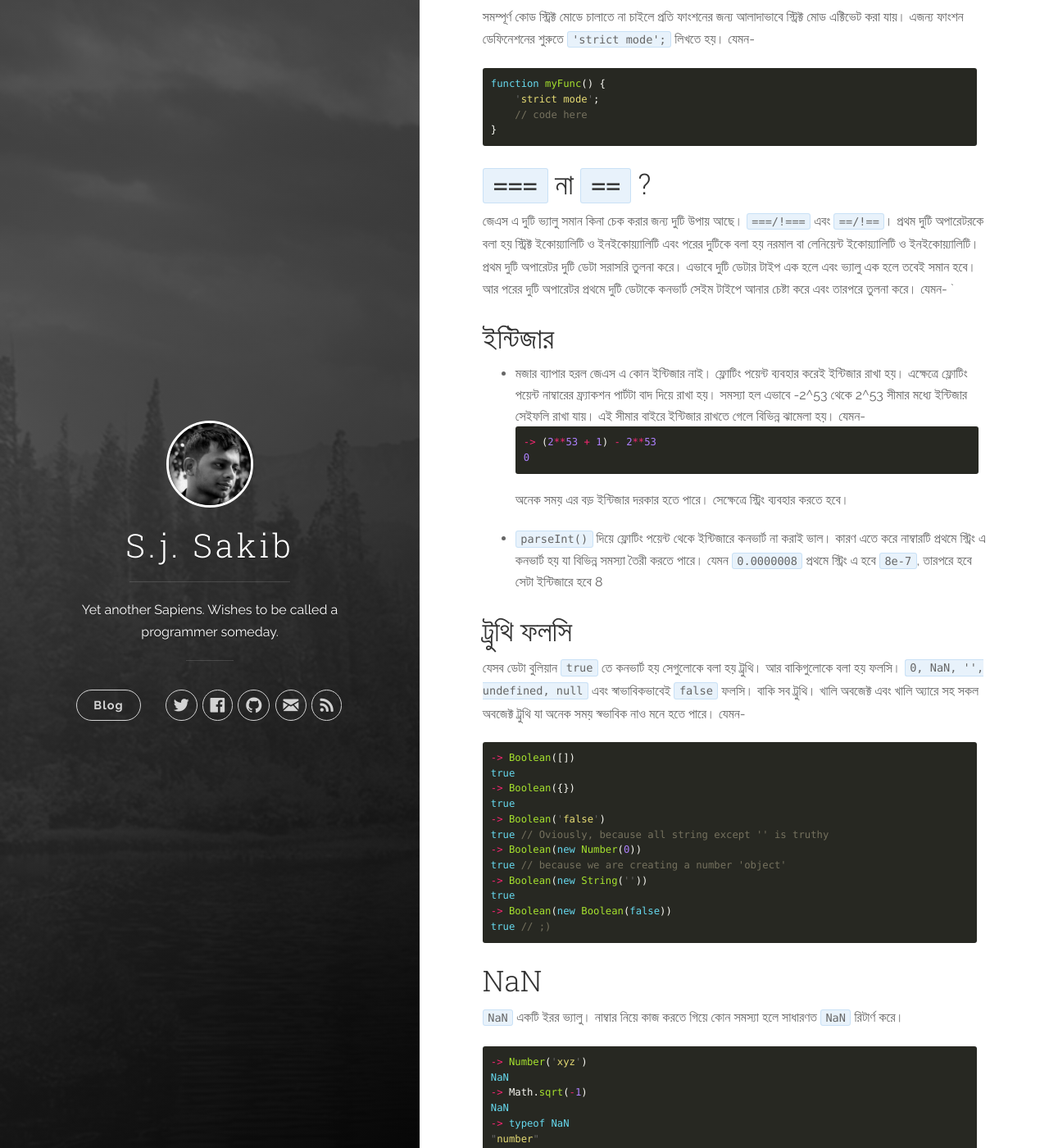
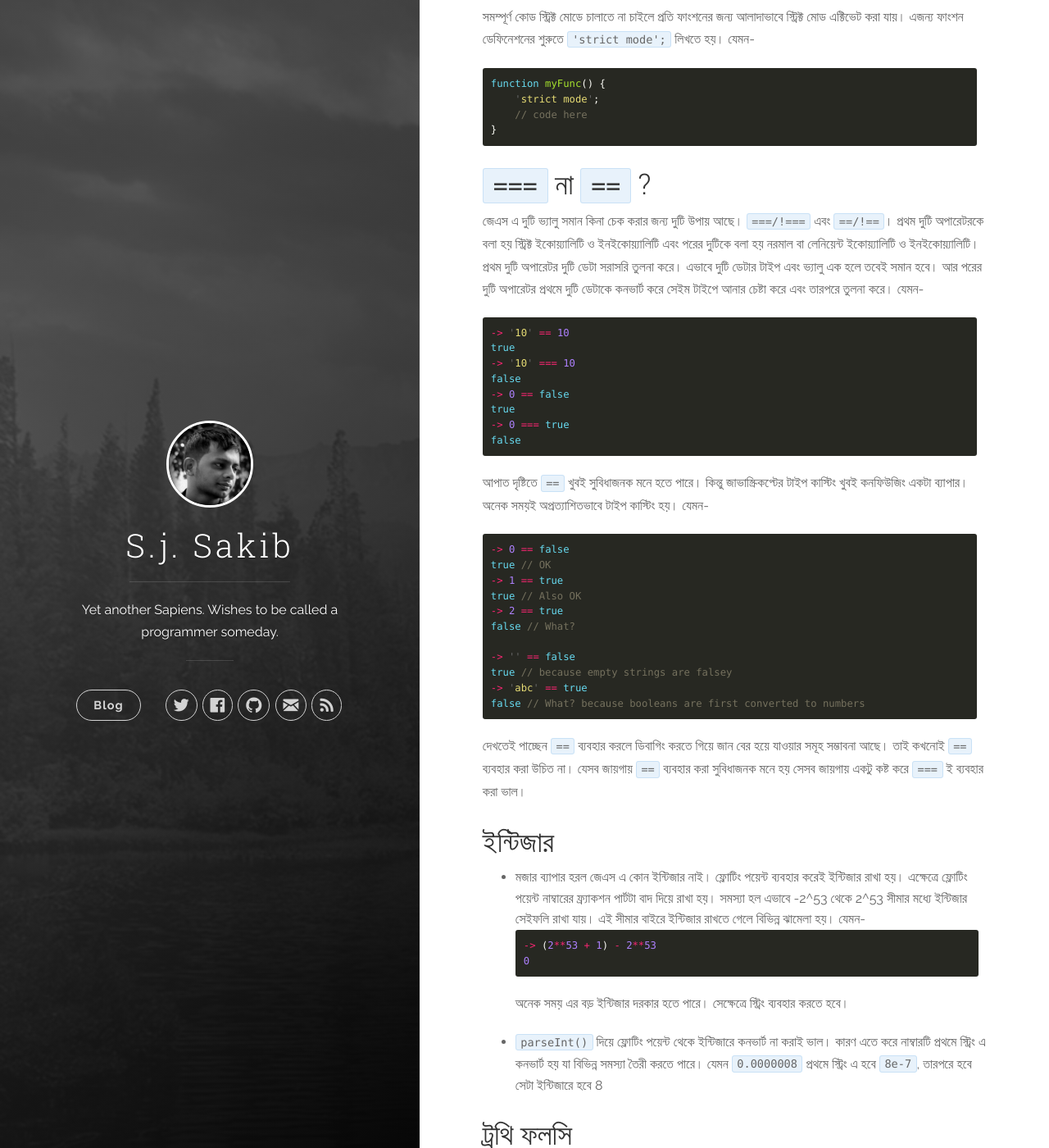
Before and after one commit to sjsakib/sjsakib.github.io, a Jekyll site: the page built from _posts/2018-02-06-my-js-notes.markdown, in a window 1280 px wide and 1400 px high, scrolled down 1025 px. Shown: the whole window at 82% size. Built offline with Jekyll 4.4.1, drawn with Linux system fonts in a browser that asks for light colours; nearby versions of some CDN libraries; some of the changed text lies outside the part shown.

Commit message:
updated js notes with == vs === example

````diff
--- a/_posts/2018-02-06-my-js-notes.markdown
+++ b/_posts/2018-02-06-my-js-notes.markdown
@@ -32,8 +32,33 @@ function myFunc() {
 ```
 
 ## `===` না ‍‍‍`==` ?
-জেএস এ দুটি ভ্যালু সমান কিনা চেক করার জন্য দুটি উপায় আছে। `===/!===` এবং `==/!==`। প্রথম দুটি অপারেটরকে বলা হয় স্ট্রিক্ট ইকোয়্যালিটি ও ইনইকোয়্যালিটি এবং  পরের দুটিকে বলা হয় নরমাল বা লেনিয়েন্ট ইকোয়্যালিটি ও ইনইকোয়্যালিটি। প্রথম দুটি অপারেটর দুটি ডেটা সরাসরি তুলনা করে। এভাবে দুটি ডেটার টাইপ এক হলে এবং ভ্যালু এক হলে তবেই সমান হবে। আর পরের দুটি অপারেটর প্রথমে দুটি ডেটাকে কনভার্ট সেইম টাইপে আনার চেষ্টা করে এবং তারপরে তুলনা করে। যেমন-
-`
+জেএস এ দুটি ভ্যালু সমান কিনা চেক করার জন্য দুটি উপায় আছে। `===/!===` এবং `==/!==`। প্রথম দুটি অপারেটরকে বলা হয় স্ট্রিক্ট ইকোয়্যালিটি ও ইনইকোয়্যালিটি এবং  পরের দুটিকে বলা হয় নরমাল বা লেনিয়েন্ট ইকোয়্যালিটি ও ইনইকোয়্যালিটি। প্রথম দুটি অপারেটর দুটি ডেটা সরাসরি তুলনা করে। এভাবে দুটি ডেটার টাইপ এবং ভ্যালু এক হলে তবেই সমান হবে। আর পরের দুটি অপারেটর প্রথমে দুটি ডেটাকে কনভার্ট করে সেইম টাইপে আনার চেষ্টা করে এবং তারপরে তুলনা করে। যেমন-
+```js
+-> '10' == 10
+true
+-> '10' === 10
+false
+-> 0 == false
+true
+-> 0 === true
+false
+```
+
+আপাত দৃষ্টিতে `==` খুবই সুবিধাজনক মনে হতে পারে। কিন্তু জাভাস্ক্রিকপ্টের টাইপ কাস্টিং খুবই কনফিউজিং একটা  ব্যাপার। অনেক সময়ই অপ্রত্যাশিতভাবে টাইপ কাস্টিং হয়। যেমন-
+```js
+-> 0 == false
+true // OK
+-> 1 == true
+true // Also OK
+-> 2 == true
+false // What?
+
+-> '' == false
+true // because empty strings are falsey
+-> 'abc' == true
+false // What? because booleans are first converted to numbers
+```
+দেখতেই পাচ্ছেন `==` ব্যবহার করলে ডিবাগিং করতে গিয়ে জান বের হয়ে যাওয়ার সমূহ সম্ভাবনা আছে। তাই কখনোই `==` ব্যবহার করা উচিত না। যেসব জায়গায় `==` ব্যবহার করা সুবিধাজনক মনে হয় সেসব জায়গায় একটু কষ্ট করে `===` ই ব্যবহার করা ভাল।
 
 ## ইন্টিজার
 * মজার ব্যাপার হরল জেএস এ কোন ইন্টিজার নাই। ফ্লোটিং পয়েন্ট ব্যবহার করেই ইন্টিজার রাখা হয়। এক্ষেত্রে ফ্লোটিং পয়েন্ট নাম্বারের ফ্র্যাকশন পার্টটা বাদ দিয়ে রাখা হয়। সমস্যা হল এভাবে -2^53 থেকে 2^53 সীমার মধ্যে ইন্টিজার সেইফলি রাখা যায়। এই সীমার বাইরে ইন্টিজার রাখতে গেলে বিভিন্ন ঝামেলা হয়। যেমন-
````
Also changed, not shown: other parts of _posts/2018-02-06-my-js-notes.markdown (+1 -1 lines).
